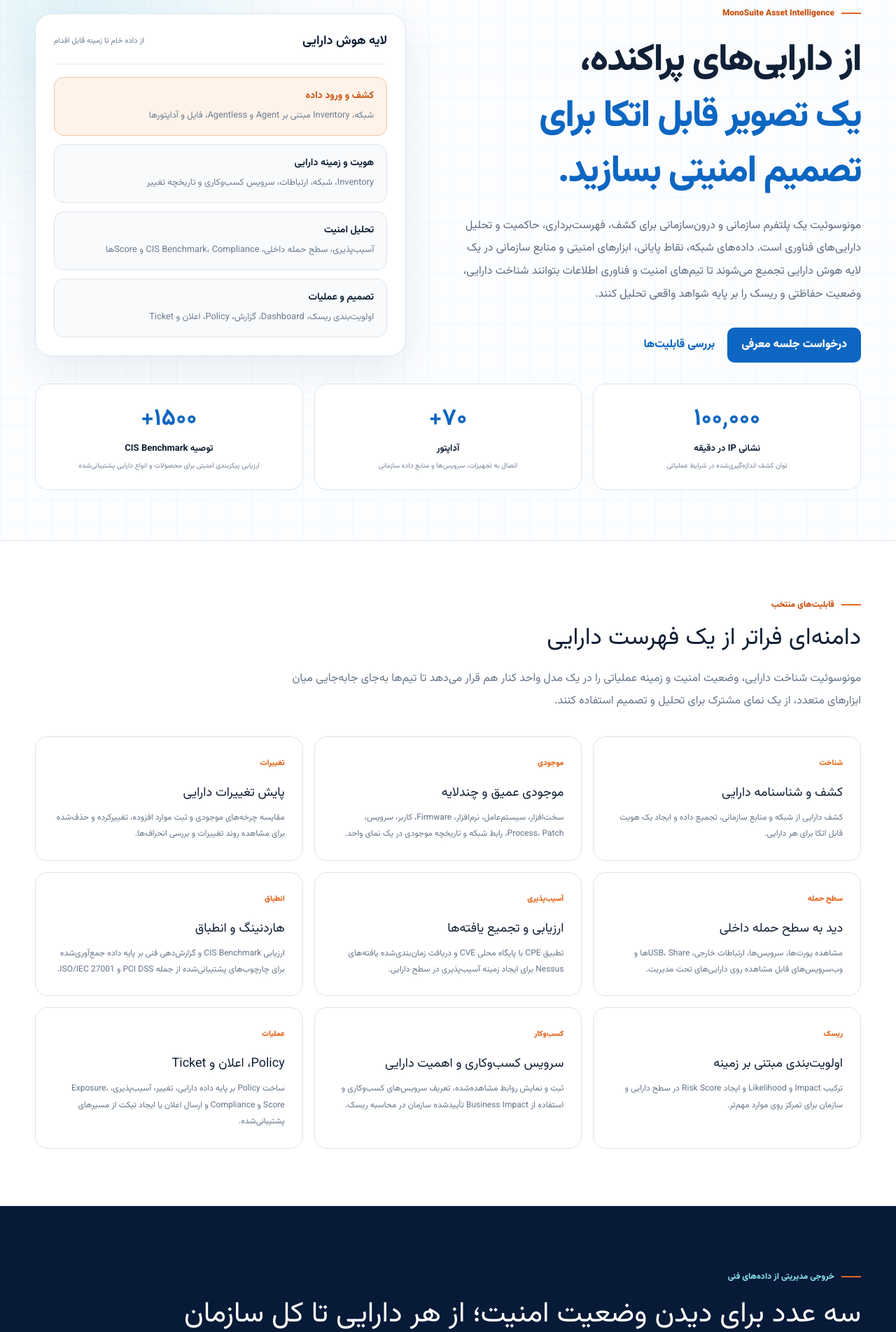
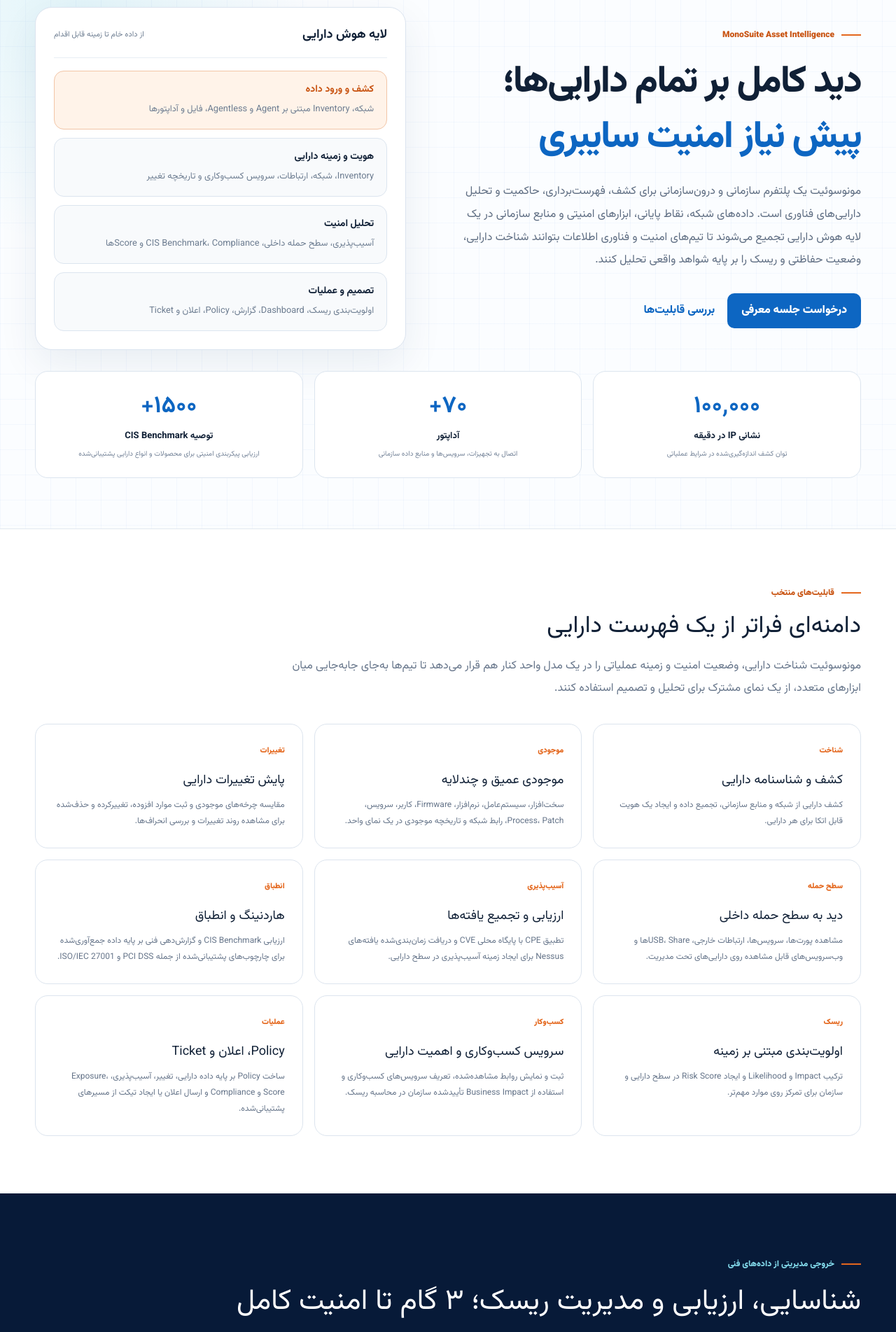
Before and after one commit to monaderi1/houshafzar-website, a Next.js app: page /monosuit in a window 1280 px wide. Shown: the part 160-2063 px from the top of the page at 70% size. Built offline with nearby package versions, Linux system fonts and the light colour scheme.

Commit message:
بهبود سرتیترهای صفحه مونوسوئیت

```diff
--- a/app/monosuit/page.tsx
+++ b/app/monosuit/page.tsx
@@ -93,7 +93,7 @@ export default function MonoSuitePage() {
             <div className={styles.heroGrid}>
               <div>
                 <span className={styles.eyebrow}>MonoSuite Asset Intelligence</span>
-                <h1>از دارایی‌های پراکنده،<em> یک تصویر قابل اتکا برای تصمیم امنیتی بسازید.</em></h1>
+                <h1>دید کامل بر تمام دارایی‌ها؛<em> پیش نیاز امنیت سایبری</em></h1>
                 <p>مونوسوئیت یک پلتفرم سازمانی و درون‌سازمانی برای کشف، فهرست‌برداری، حاکمیت و تحلیل دارایی‌های فناوری است. داده‌های شبکه، نقاط پایانی، ابزارهای امنیتی و منابع سازمانی در یک لایه هوش دارایی تجمیع می‌شوند تا تیم‌های امنیت و فناوری اطلاعات بتوانند شناخت دارایی، وضعیت حفاظتی و ریسک را بر پایه شواهد واقعی تحلیل کنند.</p>
                 <div className={styles.actions}>
                   <Link className={styles.primary} href="/contact/">درخواست جلسه معرفی</Link>
@@ -123,7 +123,7 @@ export default function MonoSuitePage() {
           <div className={styles.scoreHero}>
             <div className={styles.scoreIntro}>
               <span className={styles.eyebrowLight}>خروجی مدیریتی از داده‌های فنی</span>
-              <h2>سه عدد برای دیدن وضعیت امنیت؛ از هر دارایی تا کل سازمان</h2>
+              <h2>شناسایی، ارزیابی و مدیریت ریسک؛ ۳ گام تا امنیت کامل دارایی‌ها</h2>
               <p>مونوسوئیت داده‌های فنی و امنیتی را به سه شاخص قابل سنجش تبدیل می‌کند تا مدیر به‌جای مواجهه با انبوهی از جزئیات، در یک نگاه بداند چه میزان از محیط شناسایی شده، وضعیت حفاظتی چگونه است و ریسک در کجا متمرکز شده است. هر شاخص هم در سطح دارایی و هم در سطح سازمان قابل مشاهده است و جزئیات سازنده آن برای تحلیل بیشتر در دسترس قرار دارد.</p>
             </div>
             <div className={styles.scoreCards}>
@@ -153,7 +153,7 @@ export default function MonoSuitePage() {
         <section className={styles.socSection}><div className="shell">
           <div className={styles.socHeading}>
             <span className={styles.eyebrow}>کاربرد در مرکز عملیات امنیت</span>
-            <h2>از هشدار امنیتی تا تصمیم آگاهانه؛ مونوسوئیت زمینه کامل دارایی را در اختیار تحلیلگر قرار می‌دهد.</h2>
+            <h2>فراتر از یک هشدار؛ دسترسی لحظه‌ای تحلیلگر به اطلاعات زمینه‌ای هر دارایی.</h2>
             <p>سامانه‌های تشخیص، وقوع رخداد و شواهد اولیه را در اختیار تیم SOC قرار می‌دهند؛ اما تصمیم‌گیری مؤثر نیازمند شناخت دقیق دارایی درگیر و جایگاه آن در سازمان است. مونوسوئیت با ارائه اطلاعات مالکیت، اهمیت کسب‌وکاری، وضعیت آسیب‌پذیری و هاردنینگ، روابط و ارتباطات، تغییرات اخیر و امتیازهای امنیتی، زمینه لازم را در کنار هشدار قرار می‌دهد تا تحلیلگر بتواند دامنه حادثه را سریع‌تر تعیین کند، ریسک واقعی را دقیق‌تر ارزیابی کند و اولویت پاسخ را بر مبنای شواهد مشخص سازد.</p>
           </div>
 
@@ -213,12 +213,12 @@ export default function MonoSuitePage() {
         </div></section>
 
         <section className={styles.sectionSoft}><div className="shell">
-          <div className={styles.heading}><span className={styles.eyebrow}>یکپارچه‌سازی</span><h2>هوش دارایی در کنار ابزارهای موجود سازمان</h2><p>مونوسوئیت با آداپتورها و رابط‌های پشتیبانی‌شده، داده را از زیرساخت و ابزارهای امنیتی دریافت می‌کند و خروجی را در جریان‌های عملیاتی سازمان قابل استفاده می‌سازد.</p></div>
+          <div className={styles.heading}><span className={styles.eyebrow}>یکپارچه‌سازی</span><h2>هوش دارایی، متصل به جریان کاری و ابزارهای فعلی سازمان</h2><p>مونوسوئیت با آداپتورها و رابط‌های پشتیبانی‌شده، داده را از زیرساخت و ابزارهای امنیتی دریافت می‌کند و خروجی را در جریان‌های عملیاتی سازمان قابل استفاده می‌سازد.</p></div>
           <div className={styles.integrationGrid}>{integrations.map(([name,text]) => <article className={styles.integrationCard} key={name}><b dir="ltr">{name}</b><p>{text}</p></article>)}</div>
         </div></section>
 
         <section className={styles.section}><div className="shell"><div className={styles.enterpriseGrid}>
-          <div className={styles.heading}><span className={styles.eyebrow}>استقرار سازمانی</span><h2>کنترل داده و عملیات در زیرساخت سازمان</h2><p>مونوسوئیت به‌صورت On-Premises در زیرساخت مشتری مستقر می‌شود و امکان بهره‌برداری در محیط‌های Air-Gapped، به‌روزرسانی آفلاین و مدیریت روزمره از طریق رابط تحت وب را فراهم می‌کند.</p></div>
+          <div className={styles.heading}><span className={styles.eyebrow}>استقرار سازمانی</span><h2>استقرار در محل سازمان؛ حفظ محرمانگی و مالکیت مطلق داده‌ها.</h2><p>مونوسوئیت به‌صورت On-Premises در زیرساخت مشتری مستقر می‌شود و امکان بهره‌برداری در محیط‌های Air-Gapped، به‌روزرسانی آفلاین و مدیریت روزمره از طریق رابط تحت وب را فراهم می‌کند.</p></div>
           <div className={styles.enterpriseCards}>
             <article><span>۰۱</span><strong>استقرار درون‌سازمانی</strong><p>ارائه Applianceهای مجازی و نگهداشت داده و خروجی‌های امنیتی در زیرساخت کنترل‌شده سازمان.</p></article>
             <article><span>۰۲</span><strong>کار در محیط‌های ایزوله</strong><p>پشتیبانی از بهره‌برداری Air-Gapped و بسته‌های به‌روزرسانی آفلاین برای محیط‌های بدون اتصال دائمی به اینترنت.</p></article>
@@ -227,7 +227,7 @@ export default function MonoSuitePage() {
         </div></div></section>
 
         <section className={styles.sectionSoft}><div className="shell">
-          <div className={styles.heading}><span className={styles.eyebrow}>هاردنینگ و انطباق</span><h2>از شناسایی انحراف تا شواهد قابل گزارش</h2><p>مونوسوئیت داده‌های فنی دارایی را به ارزیابی‌های قابل استفاده برای تیم امنیت و انطباق تبدیل می‌کند و وضعیت هر کنترل را به شواهد همان دارایی متصل نگه می‌دارد.</p></div>
+          <div className={styles.heading}><span className={styles.eyebrow}>هاردنینگ و انطباق</span><h2>از تشخیص انحراف تا اثبات انطباق؛ ممیزی ساده و بی‌دردسر</h2><p>مونوسوئیت داده‌های فنی دارایی را به ارزیابی‌های قابل استفاده برای تیم امنیت و انطباق تبدیل می‌کند و وضعیت هر کنترل را به شواهد همان دارایی متصل نگه می‌دارد.</p></div>
           <div className={styles.integrationGrid}>{compliance.map(([name,title,text]) => <article className={styles.integrationCard} key={name}><b dir="ltr">{name}</b><strong>{title}</strong><p>{text}</p></article>)}</div>
         </div></section>
 
```
